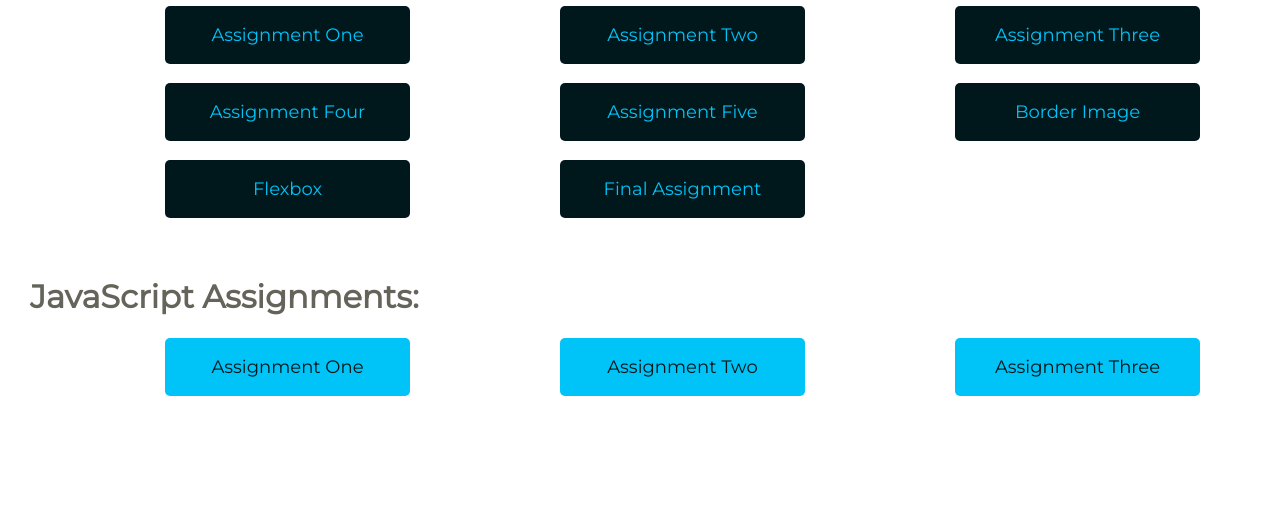
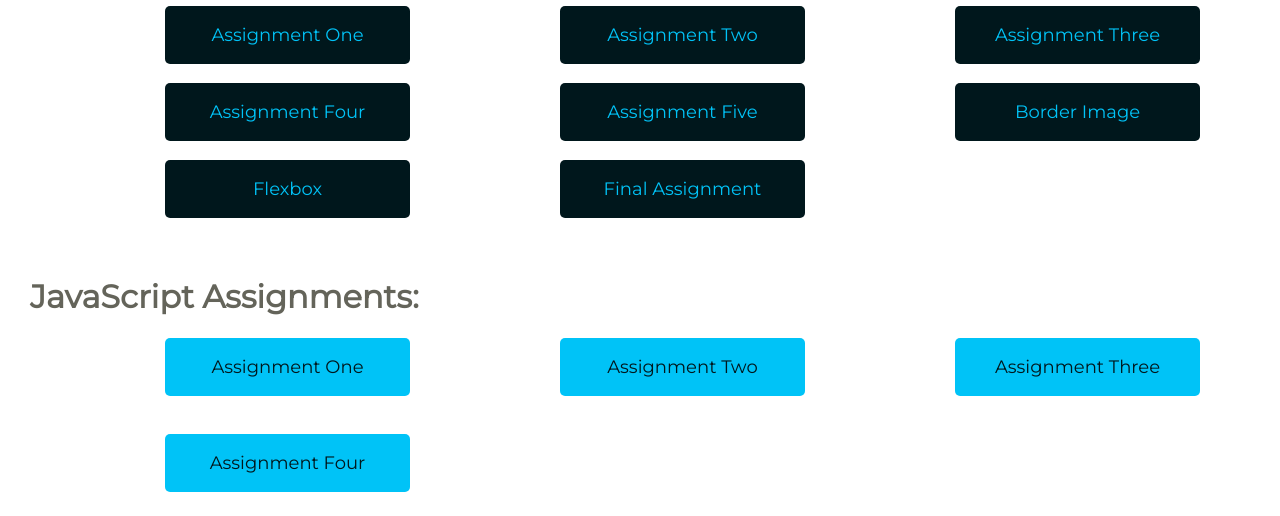
Before and after one commit to digitalshum/start-to-end, a plain HTML site: page index.html in a window 1280 px wide. Shown: the part 550-1066 px from the top of the page. Drawn offline with Linux system fonts and the light colour scheme.

Commit message:
js4 edit

```diff
--- a/index.html
+++ b/index.html
@@ -96,14 +96,20 @@
          <div class="two">
             <p><a href="./JavaScript/Assignment Three/index.html" target="_blank">Assignment Three</a></p>
          </div>
-         <br>
-         <br>
+      </div>
+      <br>
+      <br>
+      <div class="one">
+         <div class="two">
+            <p><a href="./JavaScript/Assignment Four/index.html" target="_blank">Assignment Four</a></p>
+         </div>
       </div>
       <br>
       <br>
       <br>
       <br>
-         <p class="right">&copy; Design by <a href="https://www.facebook.com/shumailaqamar8" target="_blank">Shumaila Qamar</a></p>
+      <p class="right">&copy; Design by <a href="https://www.facebook.com/shumailaqamar8" target="_blank">Shumaila
+            Qamar</a></p>
 
 </body>
 
```
